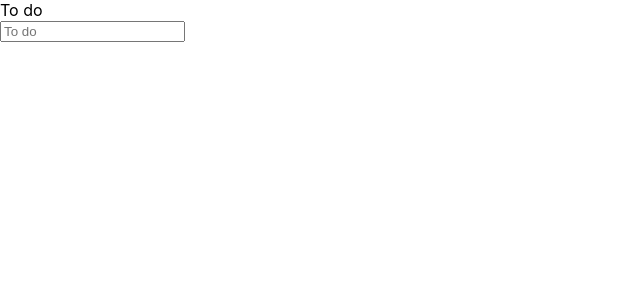
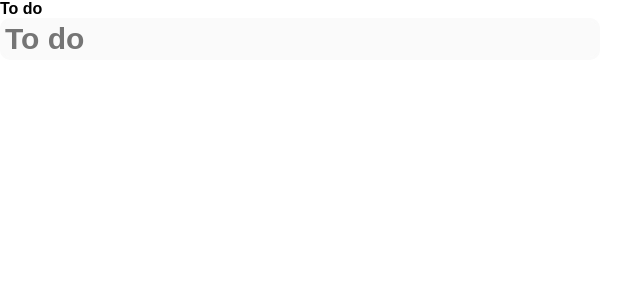
Before and after one commit to bugajewskam/New-ToDo, a Next.js app: page / in a window 1280 px wide. Shown: the top 300 px of the page, without its empty margins (0-640 px from the left). Built offline with nearby package versions, Linux system fonts and the light colour scheme.

Commit message:
add styles

```diff
--- a/pages/_app.tsx
+++ b/pages/_app.tsx
@@ -1,4 +1,5 @@
 import '../styles/globals.css'
+import "../styles/style.css"
 import type { AppProps } from 'next/app'
 
 function MyApp({ Component, pageProps }: AppProps) {
--- a/styles/globals.css
+++ b/styles/globals.css
@@ -2,8 +2,8 @@ html,
 body {
   padding: 0;
   margin: 0;
-  font-family: -apple-system, BlinkMacSystemFont, Segoe UI, Roboto, Oxygen,
-    Ubuntu, Cantarell, Fira Sans, Droid Sans, Helvetica Neue, sans-serif;
+  font-family: 'Josefin Sans', sans-serif;
+  font-weight: 700;
 }
 
 a {
--- /dev/null
+++ b/styles/style.css
@@ -0,0 +1,86 @@
+input{
+    border: solid;
+    border-color:hsl(0, 0%, 98%);
+    background-color:  hsl(0, 0%, 98%);
+    border-radius: 10px;
+    font-size: 30px;
+    color:red;
+    width: 600px;
+    font-family: 'Josefin Sans', sans-serif;
+    font-weight: 800;
+}
+.flex{
+    width: 100%;
+    height: 80%;
+    display: flex;
+    flex-direction: column;
+    position:absolute;
+    top:150px;
+}
+input:hover{
+    border-color: rgb(226, 43, 202);
+}
+.scroll{
+    overflow: scroll;
+     overflow-x: hidden;
+    overflow-y: auto;
+     height: 400px;
+    border-radius: 8px;
+    margin:auto
+
+}
+
+
+.list{
+
+    background-color:  hsl(0, 0%, 98%);
+    border-style: solid;
+    font-size: 18px;
+    color:rgb(134, 131, 131);
+    width: 600px;
+
+}
+
+
+.banner {
+    position:fixed;
+    background-image: url('../public/src/bg-desktop-light.jpg');
+    background-size: cover;
+    height: 240px;
+    width: 100%;
+    display: flex;
+    flex-direction: column;
+    justify-content: center;
+    align-items: center;
+  }
+div{
+    margin:auto;
+}
+
+  .banner > p {
+    color: white;
+    padding: 10px;
+  }
+
+  li ~ li {
+      border-top: 1px solid gray;
+      /* rodzeństwo */
+  }
+
+.footer{
+    width: 600px;
+    display: flex;
+    justify-content: space-between;
+    flex-direction: row;
+    bottom: 30px;
+    align-items: center;
+
+}
+
+.filter{
+    border: none;
+    background-color: transparent;
+}
+.filter:hover{
+    color: hsl(220, 98%, 61%);
+}
```
